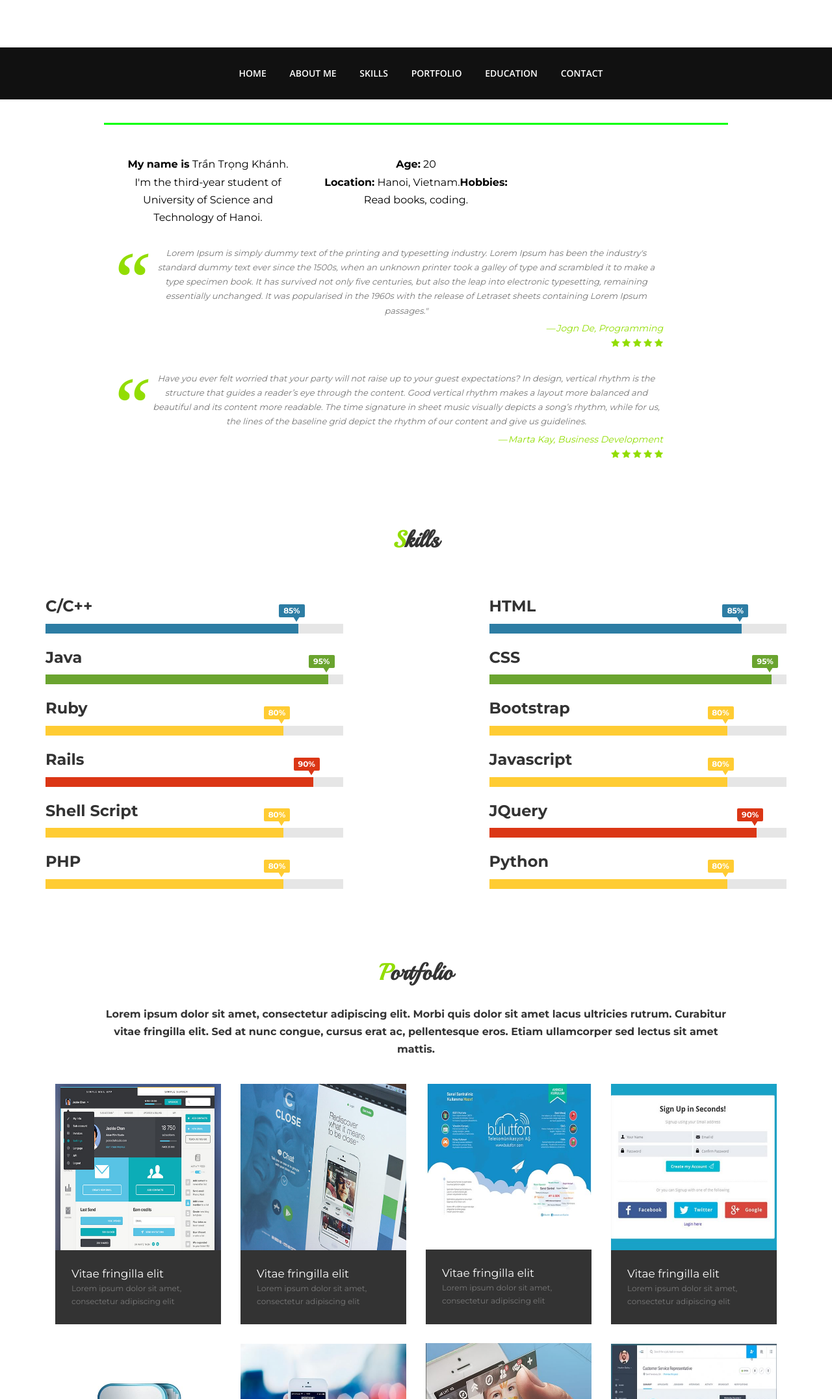
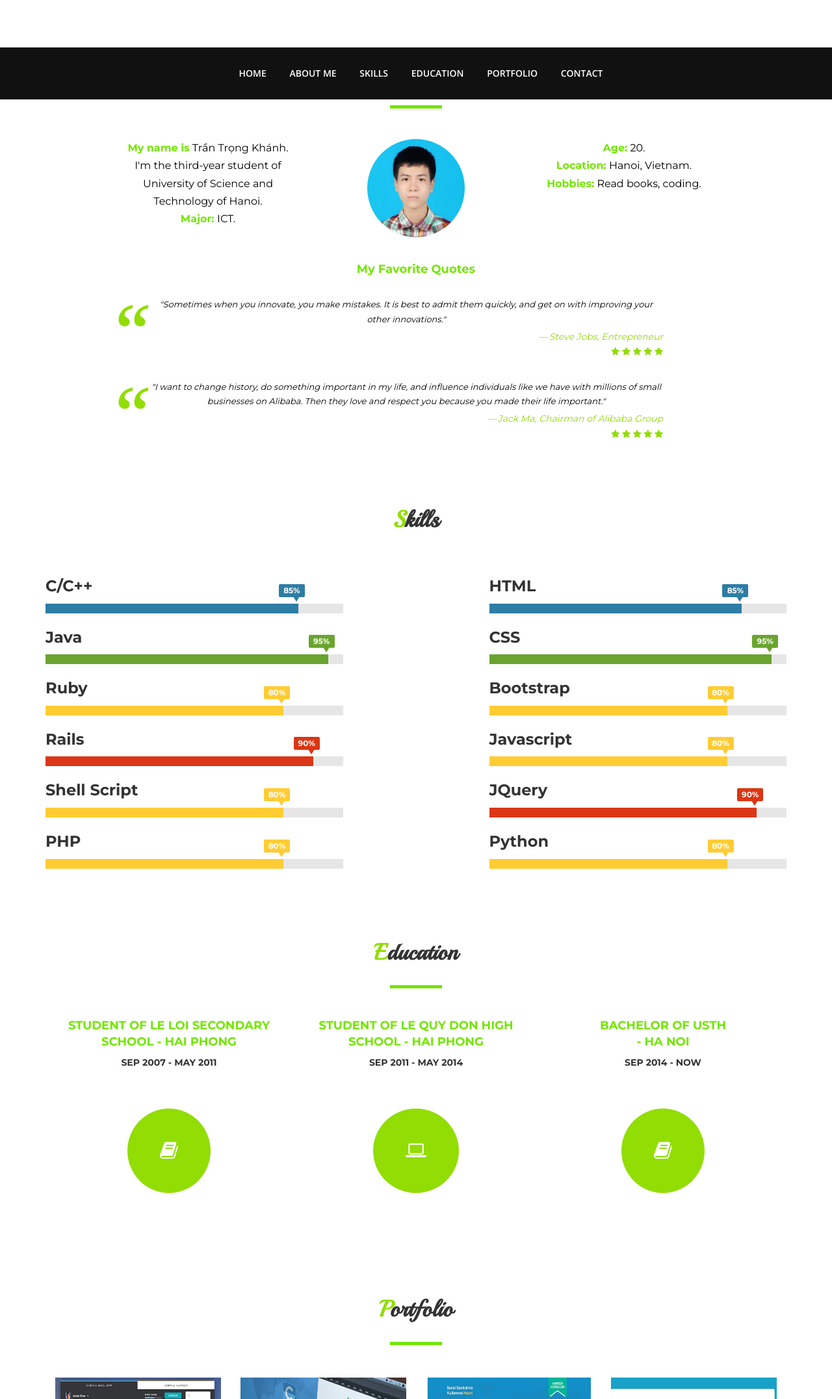
Before and after one commit to khanhtrannnn/WebApp-CV, a plain HTML site: page index.html in a window 1280 px wide. Shown: the part 647-2800 px from the top of the page at 65% size. Drawn offline with nearby package versions, Linux system fonts and the light colour scheme.

Commit message:
Update part.2

```diff
--- a/css/style.css
+++ b/css/style.css
@@ -0,0 +1,2 @@
+.urlImg { width: 185px; height:185px; display:block; background-image: url('img/duck.png'); }
+.urlImg:hover { background-image: url('img/peng.png'); }
--- a/index.html
+++ b/index.html
@@ -31,7 +31,7 @@
 				<div class="parallax text-center" style="background-image: url(img/1.jpg);">
 					<div class="parallax-pattern-overlay">
 						<div class="container text-center" style="height:600px;padding-top:170px;">
-							<a href="#"><img id="site-title" class=" wow fadeInDown img-circle" wow-data-delay="0.0s" wow-data-duration="0.9s" src="img/zzz.png" alt=""/></a>
+							<!--<a href="#"><img id="site-title" class=" wow fadeInDown img-circle" wow-data-delay="0.0s" wow-data-duration="0.9s" src="img/zzz.png" alt=""/></a>-->
 							<h2 class="intro"><a href="index.html" style="color: #FFF">KHANH TRAN</a></h2>
 						</div>
 					</div>
@@ -49,8 +49,8 @@
 												<li class="menuItem active"><a href="#wrapper">Home</a></li>
 												<li class="menuItem"><a href="#aboutus">About Me</a></li>
 												<li class="menuItem"><a href="#specialties">Skills</a></li>
+												<li class="menuItem"><a href="#feedback">Education</a></li>
 												<li class="menuItem"><a href="#gallery">Portfolio</a></li>
-												<li class="menuItem"><a href="#feedback">Education</a></li>
 												<li class="menuItem"><a href="#contact">Contact</a></li>
 											</ul>
 										</div>
@@ -67,26 +67,32 @@
 	<section class="aboutus" id="aboutus">
 		<div class="container">
 			<div class="heading text-center">
-				<h2>About Me</h2><br>
+				<h2>About Me</h2>
 				<hr class="horizontal-line"><br>
-				<div class="col-md-4">
-					<p style="color:#000000"> <strong>My name is</strong> Trần Trọng Khánh.<br> I'm the third-year student of University of Science and Technology of Hanoi. <br></p>
+
+				<div class="col-md-4" >
+					<p style="color:#000000"> <strong style="color: #73e600;">My name is</strong> Trần Trọng Khánh.<br> I'm the third-year student of University of Science and Technology of Hanoi. <br><strong style="color: #73e600;">Major: </strong>ICT.</p>
 
 				</div>
 				<div class="col-md-4">
-					<p style="color:#000000"><strong>Age:</strong> 20 <br><strong>Location:</strong> Hanoi, Vietnam.<strong>Hobbies:</strong> Read books, coding.
+					<a href="#"><img id="site-title" class=" wow fadeInDown img-circle" wow-data-delay="0.0s" wow-data-duration="0.9s" src="img/zzz.png" alt=""/></a>
+				</div>
+				<div class="col-md-4">
+					<p style="color:#000000"><strong style="color: #73e600;">Age:</strong> 20. <br><strong style="color: #73e600;">Location:</strong> Hanoi, Vietnam.<br><strong style="color: #73e600;">Hobbies:</strong> Read books, coding.<br><br>
 					</p>
 				</div>
-				<div class="col-md-4">
-					<h4><br>
-					</h4>
+
+				<div class="col-md-12">
+					<br><h4 style="color: #73e600;">My Favorite Quotes</h4>
 				</div>
+
 				<div class="row col-md-12">
-				<blockquote>Lorem Ipsum is simply dummy text of the printing and typesetting industry. Lorem Ipsum has been the industry's standard dummy text ever since the 1500s, when an unknown printer took a galley of type and scrambled it to make a type specimen book. It has survived not only five centuries, but also the leap into electronic typesetting, remaining essentially unchanged. It was popularised in the 1960s with the release of Letraset sheets containing Lorem Ipsum passages." <cite>Jogn De, Programming<br/><i class="fa fa-star"></i> <i class="fa fa-star"></i> <i class="fa fa-star"></i> <i class="fa fa-star"></i> <i class="fa fa-star"></i></cite> </blockquote>
-				<blockquote>Have you ever felt worried that your party will not raise up to your guest expectations? In design, vertical rhythm is the structure that guides a reader’s eye through the content. Good vertical rhythm makes a layout more balanced and beautiful and its content more readable. The time signature in sheet music visually depicts a song’s rhythm, while for us, the lines of the baseline grid depict the rhythm of our content and give us guidelines. <cite>Marta Kay, Business Development<br/><i class="fa fa-star"></i> <i class="fa fa-star"></i> <i class="fa fa-star"></i> <i class="fa fa-star"></i> <i class="fa fa-star"></i></cite> </blockquote>
-			</div>
+				<blockquote style="color:#000000">"Sometimes when you innovate, you make mistakes. It is best to admit them quickly, and get on with improving your other innovations."<cite>Steve Jobs, Entrepreneur<br/><i class="fa fa-star"></i> <i class="fa fa-star"></i> <i class="fa fa-star"></i> <i class="fa fa-star"></i> <i class="fa fa-star"></i></cite> </blockquote>
+				<blockquote style="color:#000000">"I want to change history, do something important in my life, and influence individuals like we have with millions of small businesses on Alibaba. Then they love and respect you because you made their life important."<cite>Jack Ma, Chairman of Alibaba Group<br/><i class="fa fa-star"></i> <i class="fa fa-star"></i> <i class="fa fa-star"></i> <i class="fa fa-star"></i> <i class="fa fa-star"></i></cite> </blockquote>
+				</div>
 
 			</div>
+		</div>
 
 
 		</div>
@@ -230,12 +236,66 @@
 	</section>
 
 
+
+
+	<!--education-->
+	<section class="feedback" id="feedback">
+		<div class="container">
+			<div class="heading">
+				<h2>Education</h2>
+				<hr class="horizontal-line">
+
+				<h3></h3>
+			</div>
+		</div>
+
+		<div class="container">
+
+			<div class="col-md-4 wow fadeInRight" data-wow-offset="0" data-wow-delay="0.6s">
+				<div class="text-center">
+					<div class="hi-icon-wrap hi-icon-effect">
+						<h4 style="color: #73e600">STUDENT OF LE LOI SECONDARY SCHOOL - HAI PHONG</h4>
+						<h5>SEP 2007 - MAY 2011</h5>
+						<i class="fa fa-book"></i>
+						<p></p>
+					</div>
+				</div>
+			</div>
+
+			<div class="col-md-4 wow fadeInRight" data-wow-offset="0" data-wow-delay="0.3s">
+				<div class="text-center">
+					<div class="hi-icon-wrap hi-icon-effect">
+						<h4 style="color: #73e600">STUDENT OF LE QUY DON HIGH SCHOOL - HAI PHONG</h4>
+						<h5>SEP 2011 - MAY 2014</h5>
+						<i class="fa fa-laptop"></i>
+					</div>
+				</div>
+			</div>
+
+			<div class="col-md-4 wow fadeInRight" data-wow-offset="0" data-wow-delay="0.6s">
+				<div class="text-center">
+					<div class="hi-icon-wrap hi-icon-effect">
+						<h4 style="color: #73e600">BACHELOR OF USTH  <br>      - HA NOI</h4>
+						<h5>SEP 2014 - NOW</h5>
+						<i class="fa fa-book"></i>
+						<p></p>
+					</div>
+				</div>
+			</div>
+
+
+		</div>
+
+
+	</section>
+
+
 	<!--portfolio-->
 	<section class="gallery" id="gallery">
 		<div class="container">
 			<div class="heading text-center">
 				<h2>Portfolio</h2>
-				<h3>Lorem ipsum dolor sit amet, consectetur adipiscing elit. Morbi quis dolor sit amet lacus ultricies rutrum. Curabitur vitae fringilla elit. Sed at nunc congue, cursus erat ac, pellentesque eros. Etiam ullamcorper sed lectus sit amet mattis.</h3>
+				<hr class="horizontal-line">
 			</div>
 
 			<div id="grid-gallery" class="grid-gallery">
@@ -375,50 +435,12 @@
 			</div><!-- // grid-gallery -->
 		</div>
 	</section>
-
-	<!--education-->
-	<section class="feedback" id="feedback">
-		<div class="container">
-			<div class="heading">
-				<h2>Education</h2>
-				<h3></h3>
-			</div>
-		</div>
-
-		<div class="container">
-			<div class="col-md-6 wow fadeInRight" data-wow-offset="0" data-wow-delay="0.3s">
-				<div class="text-center">
-					<div class="hi-icon-wrap hi-icon-effect">
-						<h4 style="color: #73e600">STUDENT OF LE QUY DON HIGH SCHOOL - HAI PHONG</h4>
-						<h5>SEP 2011 - MAY 2014</h5>
-						<i class="fa fa-laptop"></i>
-						<p></p>
-					</div>
-				</div>
-			</div>
-
-			<div class="col-md-6 wow fadeInRight" data-wow-offset="0" data-wow-delay="0.6s">
-				<div class="text-center">
-					<div class="hi-icon-wrap hi-icon-effect">
-						<h4 style="color: #73e600">BACHELOR OF USTH - HA NOI</h4>
-						<h5>SEP 2014 - NOW</h5>
-						<i class="fa fa-book"></i>
-						<p></p>
-					</div>
-				</div>
-			</div>
-
-
-		</div>
-
-
-	</section>
-
-	<!--education-->
+	<!--contact-->
 	<section class="contact" id="contact">
 		<div class="container">
 			<div class="heading">
 				<h2>Contact</h2>
+				<hr class="horizontal-line">
 				<h3></h3>
 			</div>
 		</div>
@@ -449,6 +471,8 @@
 
 
 	</section>
+
+
 
 	<!--footer-->
 	<section class="footer" id="footer">
```
Also changed, not shown: css/font-awesome.css.
